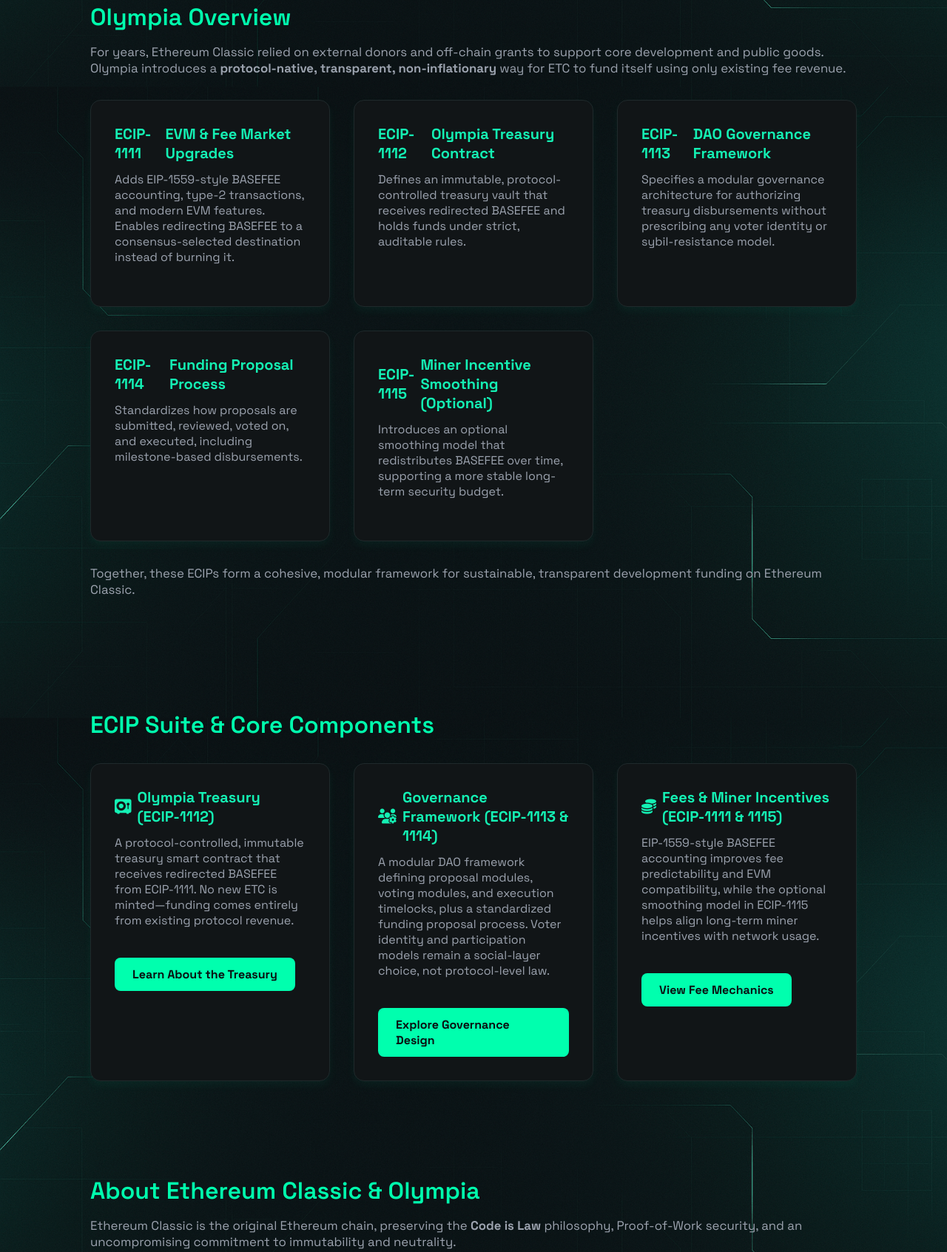
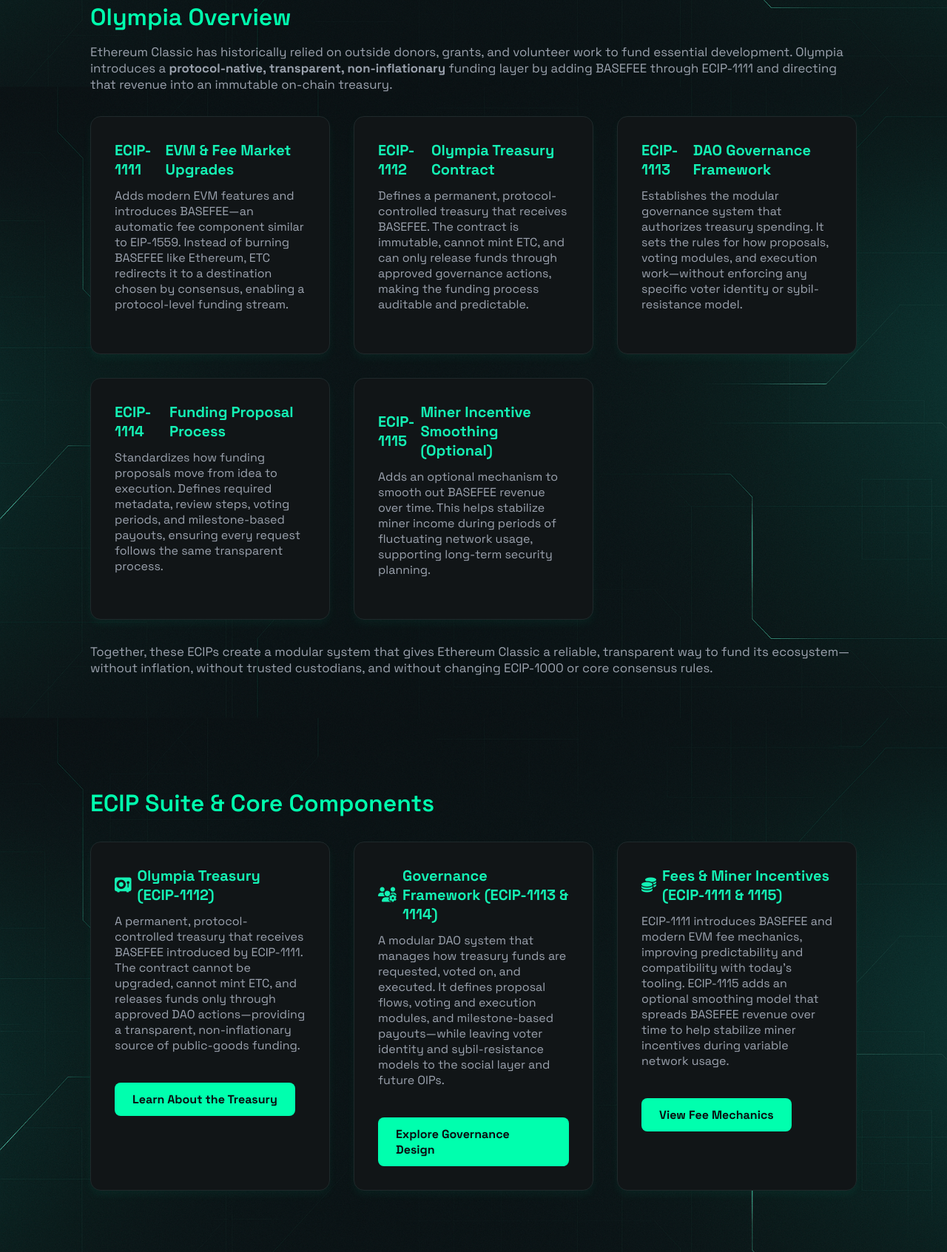
Before and after one commit to EthereumClassicDAO/EthereumClassicDAO, a plain HTML site: page index.html in a window 1280 px wide. Shown: the part 736-2429 px from the top of the page at 74% size. Drawn offline with Linux system fonts and the light colour scheme.

Commit message:
Update index.html

```diff
--- a/index.html
+++ b/index.html
@@ -202,119 +202,131 @@
   <section id="olympia">
     <h3>Olympia Overview</h3>
     <p>
-      For years, Ethereum Classic relied on external donors and off-chain grants
-      to support core development and public goods. Olympia introduces a
-      <strong>protocol-native, transparent, non-inflationary</strong> way for ETC
-      to fund itself using only existing fee revenue.
+      Ethereum Classic has historically relied on outside donors, grants, and volunteer work
+      to fund essential development. Olympia introduces a
+      <strong>protocol-native, transparent, non-inflationary</strong> funding layer by adding
+      BASEFEE through ECIP-1111 and directing that revenue into an immutable on-chain treasury.
     </p>
 
     <div class="cards" style="margin-top: 2rem;">
+
       <div class="card">
         <h4><span>ECIP-1111</span> EVM &amp; Fee Market Upgrades</h4>
         <p>
-          Adds EIP-1559-style BASEFEE accounting, type-2 transactions, and modern
-          EVM features. Enables redirecting BASEFEE to a consensus-selected
-          destination instead of burning it.
+          Adds modern EVM features and introduces BASEFEE—an automatic fee component similar to
+          EIP-1559. Instead of burning BASEFEE like Ethereum, ETC redirects it to a destination
+          chosen by consensus, enabling a protocol-level funding stream.
         </p>
       </div>
 
       <div class="card">
         <h4><span>ECIP-1112</span> Olympia Treasury Contract</h4>
         <p>
-          Defines an immutable, protocol-controlled treasury vault that receives
-          redirected BASEFEE and holds funds under strict, auditable rules.
+          Defines a permanent, protocol-controlled treasury that receives BASEFEE.
+          The contract is immutable, cannot mint ETC, and can only release funds through
+          approved governance actions, making the funding process auditable and predictable.
         </p>
       </div>
 
       <div class="card">
         <h4><span>ECIP-1113</span> DAO Governance Framework</h4>
         <p>
-          Specifies a modular governance architecture for authorizing treasury
-          disbursements without prescribing any voter identity or sybil-resistance model.
+          Establishes the modular governance system that authorizes treasury spending.
+          It sets the rules for how proposals, voting modules, and execution work—without
+          enforcing any specific voter identity or sybil-resistance model.
         </p>
       </div>
 
       <div class="card">
         <h4><span>ECIP-1114</span> Funding Proposal Process</h4>
         <p>
-          Standardizes how proposals are submitted, reviewed, voted on, and executed,
-          including milestone-based disbursements.
+          Standardizes how funding proposals move from idea to execution.
+          Defines required metadata, review steps, voting periods, and milestone-based payouts,
+          ensuring every request follows the same transparent process.
         </p>
       </div>
 
       <div class="card">
         <h4><span>ECIP-1115</span> Miner Incentive Smoothing (Optional)</h4>
         <p>
-          Introduces an optional smoothing model that redistributes BASEFEE over time,
-          supporting a more stable long-term security budget.
+          Adds an optional mechanism to smooth out BASEFEE revenue over time.
+          This helps stabilize miner income during periods of fluctuating network usage,
+          supporting long-term security planning.
         </p>
       </div>
+
     </div>
 
     <p style="margin-top: 2rem;">
-      Together, these ECIPs form a cohesive, modular framework for sustainable,
-      transparent development funding on Ethereum Classic.
+      Together, these ECIPs create a modular system that gives Ethereum Classic a reliable,
+      transparent way to fund its ecosystem—without inflation, without trusted custodians,
+      and without changing ECIP-1000 or core consensus rules.
     </p>
   </section>
 
-
   <section id="features">
     <h3>ECIP Suite &amp; Core Components</h3>
+
     <div class="cards">
+
       <div class="card">
         <h4><i class="fa-solid fa-vault"></i> Olympia Treasury (ECIP-1112)</h4>
         <p>
-          A protocol-controlled, immutable treasury smart contract that receives
-          redirected BASEFEE from ECIP-1111. No new ETC is minted—funding comes
-          entirely from existing protocol revenue.
+          A permanent, protocol-controlled treasury that receives BASEFEE introduced by ECIP-1111.
+          The contract cannot be upgraded, cannot mint ETC, and releases funds only through approved
+          DAO actions—providing a transparent, non-inflationary source of public-goods funding.
         </p>
         <a class="btn" href="treasury.html" style="margin-top: 1rem; display: inline-block;">
           Learn About the Treasury
         </a>
       </div>
+
       <div class="card">
         <h4><i class="fa-solid fa-users-gear"></i> Governance Framework (ECIP-1113 &amp; 1114)</h4>
         <p>
-          A modular DAO framework defining proposal modules, voting modules, and
-          execution timelocks, plus a standardized funding proposal process.
-          Voter identity and participation models remain a social-layer choice,
-          not protocol-level law.
+          A modular DAO system that manages how treasury funds are requested, voted on, and executed.
+          It defines proposal flows, voting and execution modules, and milestone-based payouts—while
+          leaving voter identity and sybil-resistance models to the social layer and future OIPs.
         </p>
         <a class="btn" href="governance.html" style="margin-top: 1rem; display: inline-block;">
           Explore Governance Design
         </a>
       </div>
+
       <div class="card">
         <h4><i class="fa-solid fa-coins"></i> Fees &amp; Miner Incentives (ECIP-1111 &amp; 1115)</h4>
         <p>
-          EIP-1559-style BASEFEE accounting improves fee predictability and EVM
-          compatibility, while the optional smoothing model in ECIP-1115 helps
-          align long-term miner incentives with network usage.
+          ECIP-1111 introduces BASEFEE and modern EVM fee mechanics, improving predictability and
+          compatibility with today’s tooling. ECIP-1115 adds an optional smoothing model that spreads
+          BASEFEE revenue over time to help stabilize miner incentives during variable network usage.
         </p>
         <a class="btn" href="fees.html" style="margin-top: 1rem; display: inline-block;">
           View Fee Mechanics
         </a>
       </div>
+
     </div>
   </section>
 
   <section id="about">
     <h3>About Ethereum Classic &amp; Olympia</h3>
     <p>
-      Ethereum Classic is the original Ethereum chain, preserving the
-      <strong>Code is Law</strong> philosophy, Proof-of-Work security, and an
-      uncompromising commitment to immutability and neutrality.
+      Ethereum Classic is the original Ethereum chain, grounded in the
+      <strong>Code is Law</strong> philosophy, Proof-of-Work security, and a
+      long-standing commitment to immutability, neutrality, and open participation.
     </p>
     <p>
-      Olympia is designed to align with these principles. It does not introduce
-      inflation, does not rewrite history, and does not centralize control. Instead,
-      it offers a transparent, on-chain mechanism for funding public goods,
-      maintaining clients, and growing the ETC ecosystem in a way that is
-      accountable to the community.
+      Olympia builds on these principles without altering them. It introduces a
+      transparent, on-chain funding layer for public goods, client maintenance,
+      and ecosystem growth—while preserving ETC’s fixed monetary policy,
+      consensus rules, and historical integrity. Olympia does not replace the
+      ECIP-1000 process or change how protocol upgrades are made; it simply adds
+      a sustainable way to fund the work that keeps the network healthy.
     </p>
     <p>
-      This site provides a high-level view of the Olympia ECIPs. The canonical
-      specifications live in the official Ethereum Classic ECIP repository.
+      This site provides a high-level overview of the Olympia ECIPs. The full,
+      canonical specifications are published in the official Ethereum Classic
+      ECIP repository.
     </p>
   </section>
 
```
